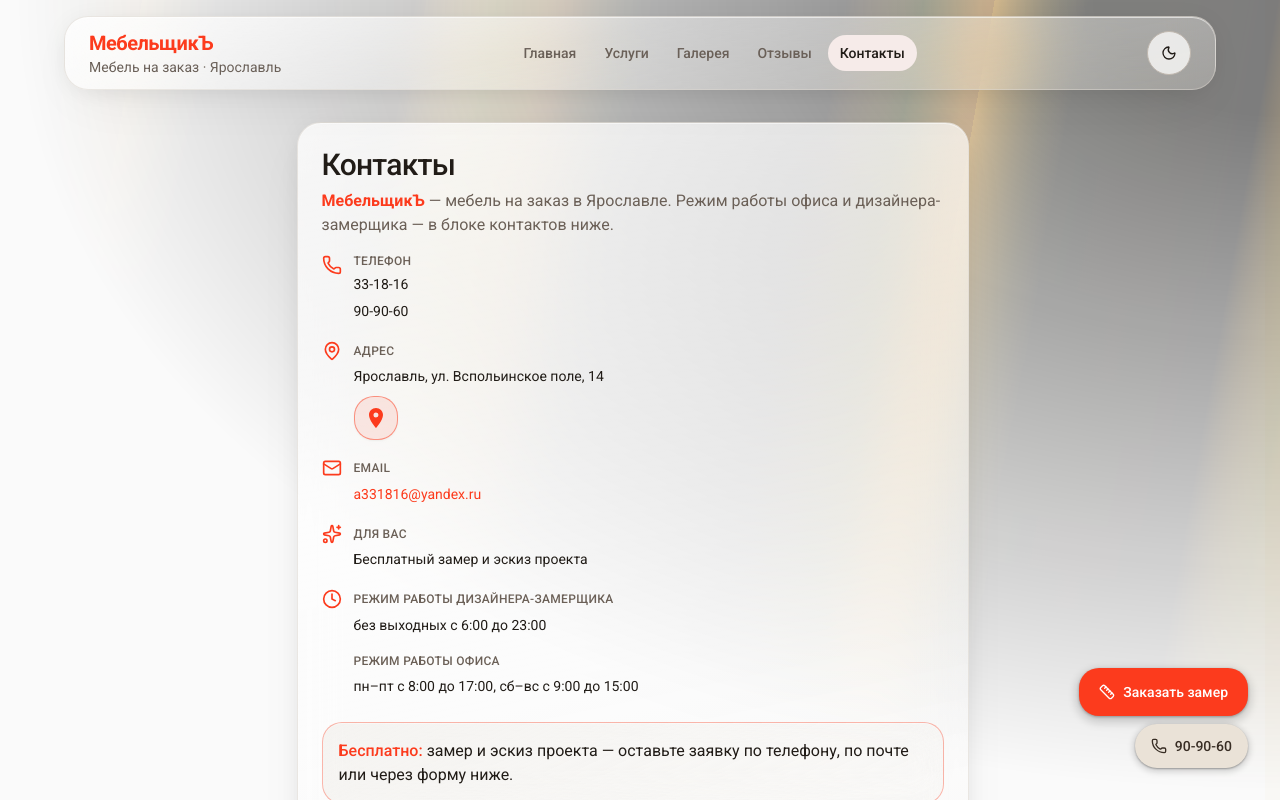
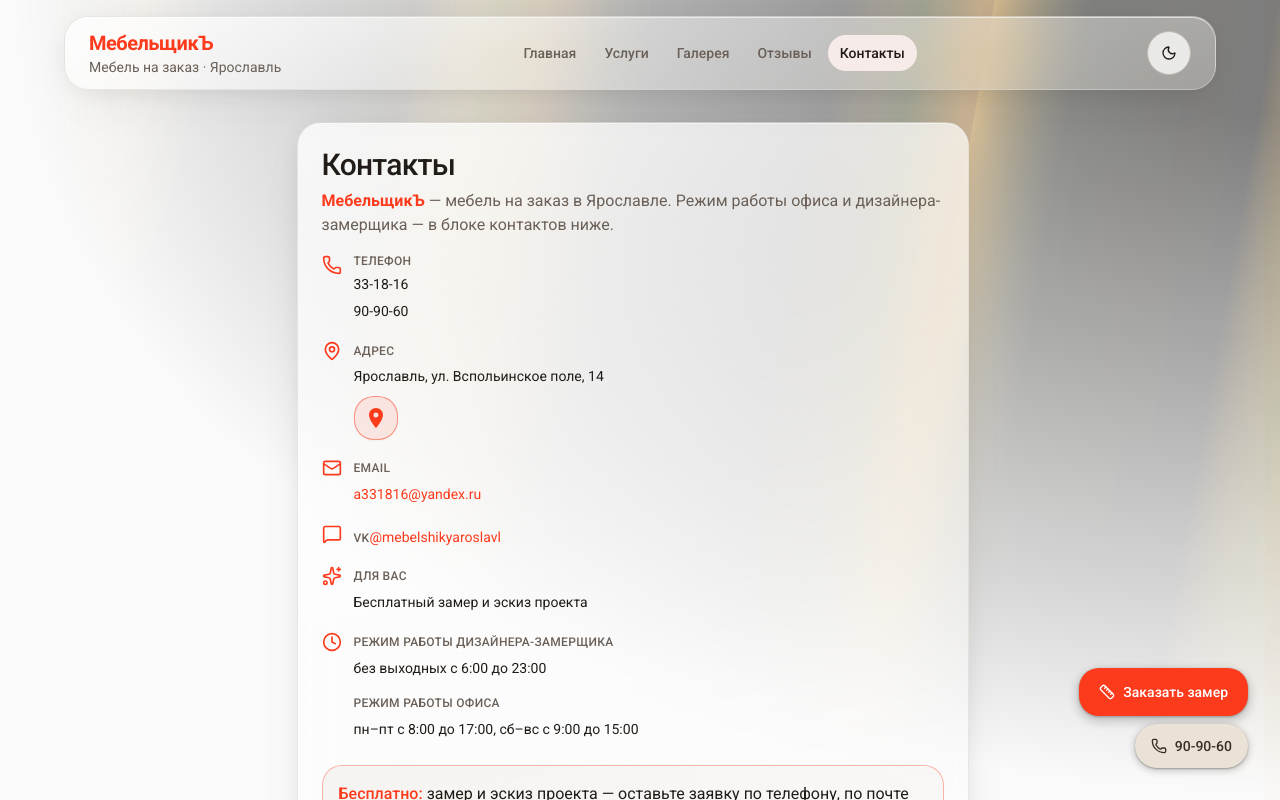
Before and after one commit to lifeofunder/mebelshik, a React (Vite) app: page /kontakty in a window 1280 px wide. Shown: the top 800 px of the page. Built offline with nearby package versions, Linux system fonts and the light colour scheme.

Commit message:
Add VK link to contacts
Made-with: Cursor

```diff
--- a/src/components/contact-block.tsx
+++ b/src/components/contact-block.tsx
@@ -1,6 +1,7 @@
-import { Clock, Mail, MapPin, Phone, Sparkles } from "lucide-react";
+import { Clock, Mail, MapPin, MessageSquare, Phone, Sparkles } from "lucide-react";
 
 const OFFICE_ADDRESS = "Ярославль, ул. Вспольинское поле, 14";
+const VK_URL = "https://vk.ru/mebelshikyaroslavl";
 
 const YANDEX_MAPS_URL = `https://yandex.ru/maps/?text=${encodeURIComponent(OFFICE_ADDRESS)}`;
 
@@ -82,6 +83,26 @@ export function ContactBlock({ className }: { className?: string }) {
           </div>
         </li>
         <li className="flex gap-3">
+          <MessageSquare
+            className="mt-0.5 size-5 shrink-0 text-primary"
+            aria-hidden
+          />
+          <div>
+            <span className="text-xs font-medium uppercase tracking-wide text-muted-foreground">
+              VK
+            </span>
+            <a
+              className="mt-1 inline-flex items-center rounded-md text-primary underline-offset-4 transition-colors hover:underline focus-visible:outline-none focus-visible:ring-2 focus-visible:ring-ring focus-visible:ring-offset-2"
+              href={VK_URL}
+              target="_blank"
+              rel="noopener noreferrer"
+              aria-label="Открыть VK (новая вкладка)"
+            >
+              @mebelshikyaroslavl
+            </a>
+          </div>
+        </li>
+        <li className="flex gap-3">
           <Sparkles
             className="mt-0.5 size-5 shrink-0 text-primary"
             aria-hidden
```
